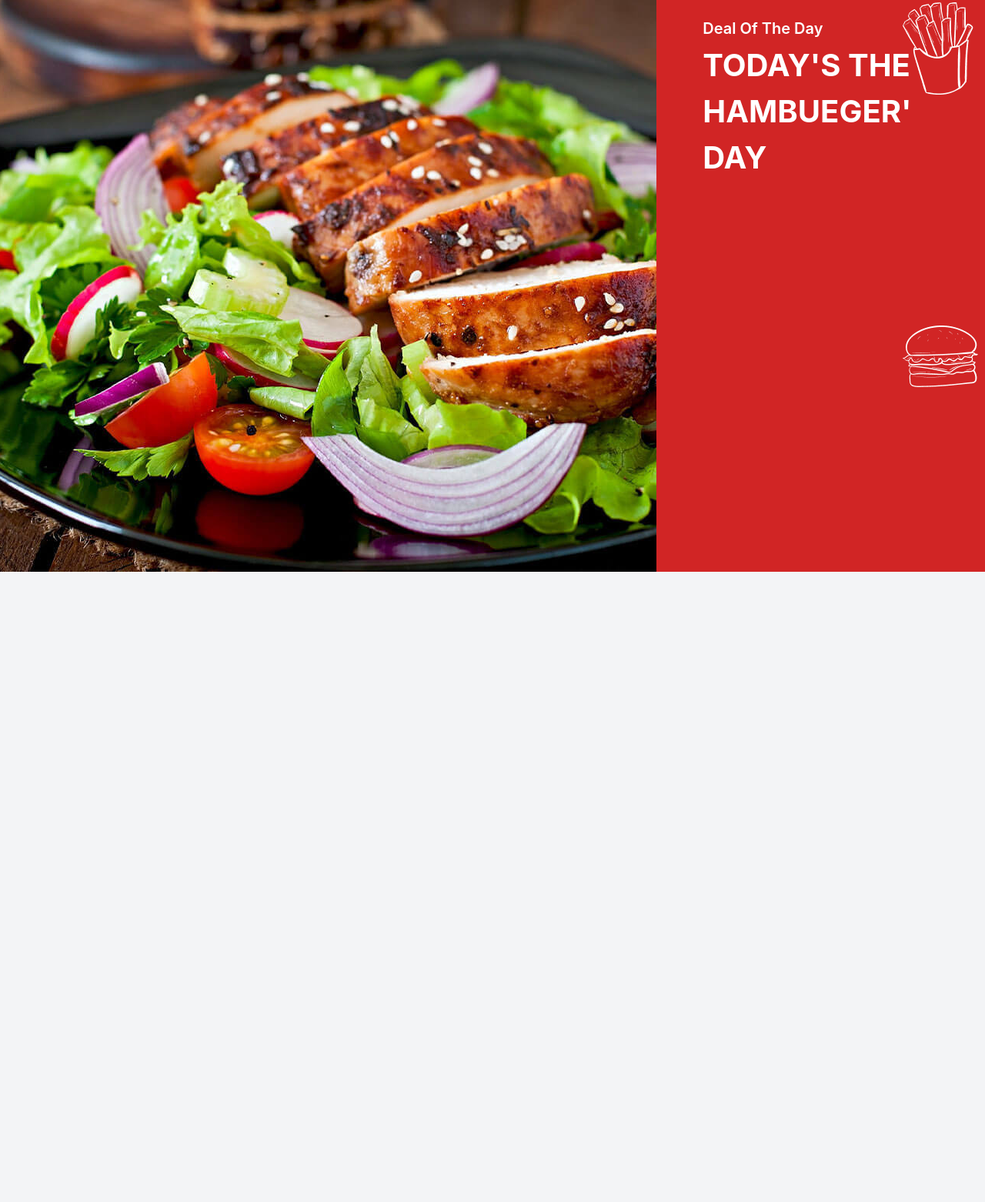
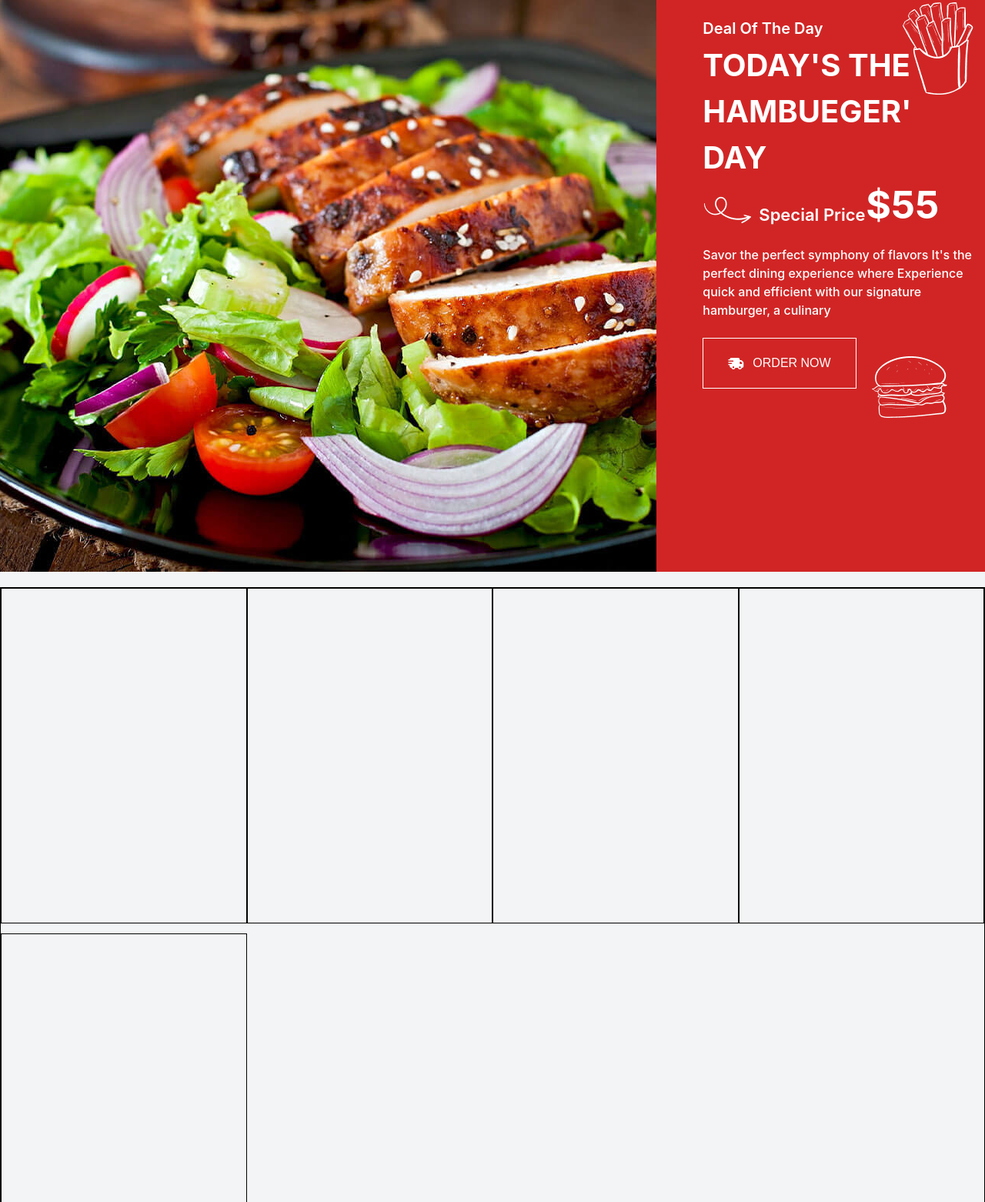
Before and after one commit to thakorvijay91/food-king, a website: page src/index.html in a window 1280 px wide. Shown: the part 3625-5187 px from the top of the page at 77% size. Drawn offline with nearby package versions, Linux system fonts and the light colour scheme.

Commit message:
food catagory

```diff
--- a/src/index.html
+++ b/src/index.html
@@ -12,7 +12,7 @@
 
 <body class="bg-gray-100">
     <!-- header  -->
-    <header  class="fixed top-0 z-20 w-full">
+    <header class="fixed top-0 z-20 w-full">
         <div class="flex items-center justify-between p-3  border-b border-gray-500/50">
             <!-- header logo -->
             <div>
@@ -498,12 +498,12 @@
             <div class="h-screen w-2/3">
                 <div class="swiper mySwiper">
                     <div class="swiper-wrapper">
-                    <div class="swiper-slide"><img src="./img/best-sale-3.jpg" alt=""></div>
-                    <div class="swiper-slide"><img src="./img/01.jpg" alt=""></div>
-                    <div class="swiper-slide"><img src="./img/03.jpg" alt=""></div>
+                        <div class="swiper-slide"><img src="./img/best-sale-3.jpg" alt=""></div>
+                        <div class="swiper-slide"><img src="./img/01.jpg" alt=""></div>
+                        <div class="swiper-slide"><img src="./img/03.jpg" alt=""></div>
                     </div>
                 </div>
-    </div>
+            </div>
 
             <!-- text left -->
             <div class="h-screen w-1/3 bg-mint bg-[url(src/img/shape(1).png)] size-100">
@@ -511,18 +511,41 @@
                     <img src="./img/fry-shape-4.png" alt="" class="absolute left-80 top-15">
                 </div>
                 <div class="relative">
-                    <img src="./img/burger-shape-4.png" alt="" class="absolute left-80 top-120">
+                    <img src="./img/burger-shape-4.png" alt="" class="absolute left-70 top-130">
                 </div>
                 <div class="relative">
                     <h4 class="text-king text-xl font-semibold absolute left-15 top-20">Deal Of The Day</h4>
                     <h2 class="text-king text-[40px] font-bold absolute left-15 top-28">TODAY'S THE <br> HAMBUEGER' <br>
                         DAY</h2>
+                    <h3 class="flex absolute top-75 left-15 text-king">
+                        <span><img src="./img/arrow.png" alt=""></span>
+                        <span class="mt-5 ms-2 text-[22px] font-semibold">Special Price</span>
+                        <span class="absolute bottom-0.5 left-53 text-[50px] font-bold">$55</span>
+                    </h3>
+                    <p class="absolute left-15 top-90 text-king font-medium mt-4">Savor the perfect symphony of flavors It's the <br> perfect dining experience where Experience <br>quick and efficient with our signature <br> hamburger, a culinary</p>
+                    <div class="border border-white mt-4  px-8 py-5 absolute top-120 left-15">
+                    <a href="">
+                        <span class="flex gap-3 text-white">
+                            <span><i class="fa-solid fa-truck-fast"></i></span>
+                            <span class="font-family">ORDER NOW</span>
+                        </span>
+                    </a>
+                </div>
                 </div>
 
 
             </div>
         </div>
     </section>
+
+    <!-- food catagory section start -->
+     <section class="h-screen w-full border grid grid-cols-4 mt-5">
+      <div class="h-5/4  border"></div>
+      <div class="h-5/4  border"></div>
+      <div class="h-5/4  border"></div>
+      <div class="h-5/4  border"></div>
+      <div class="h-5/4  border mt-25"></div>
+     </section>
 
 
     <div class="h-screen w-full">
```
Also changed, not shown: src/css/output.css, src/img/box.png (added).
